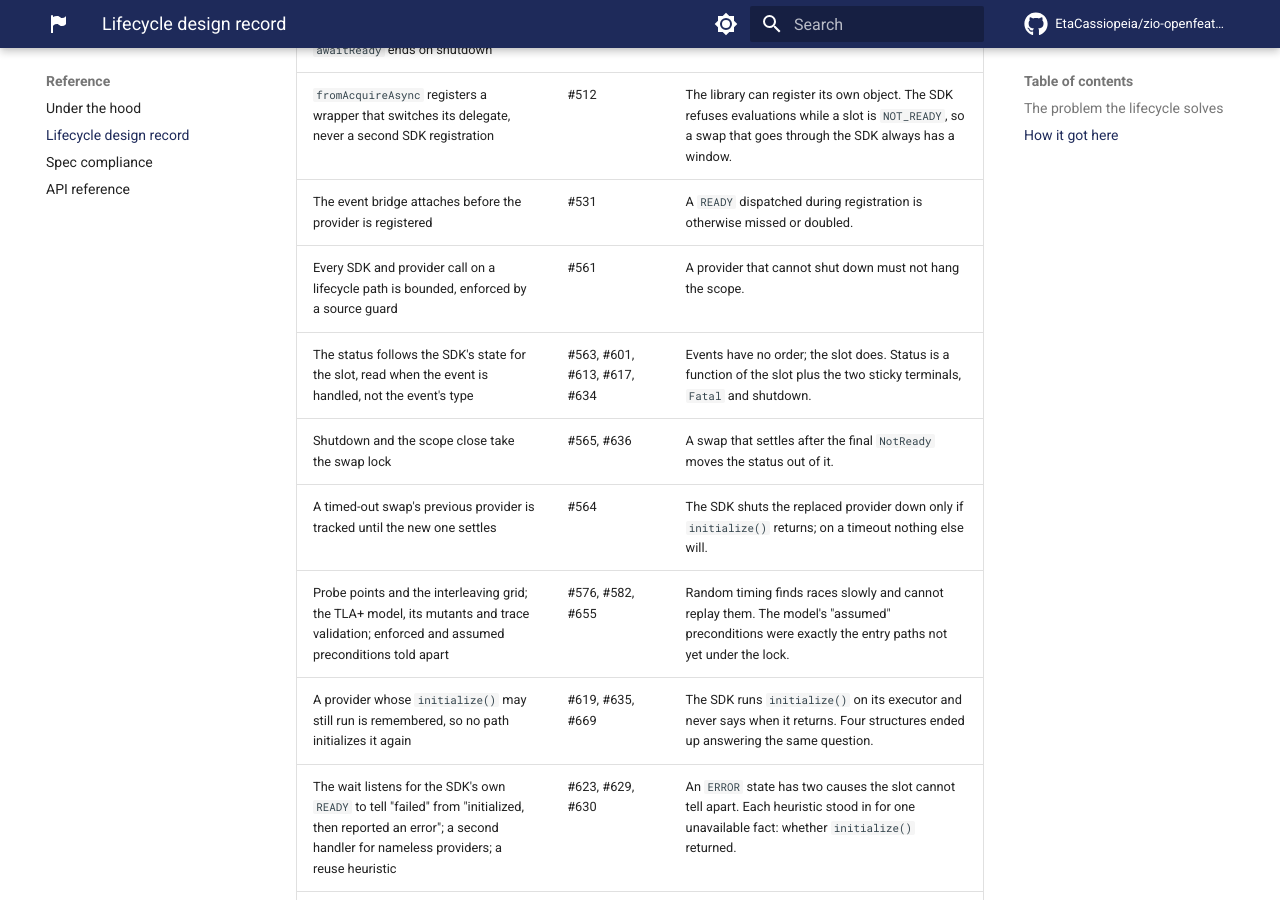
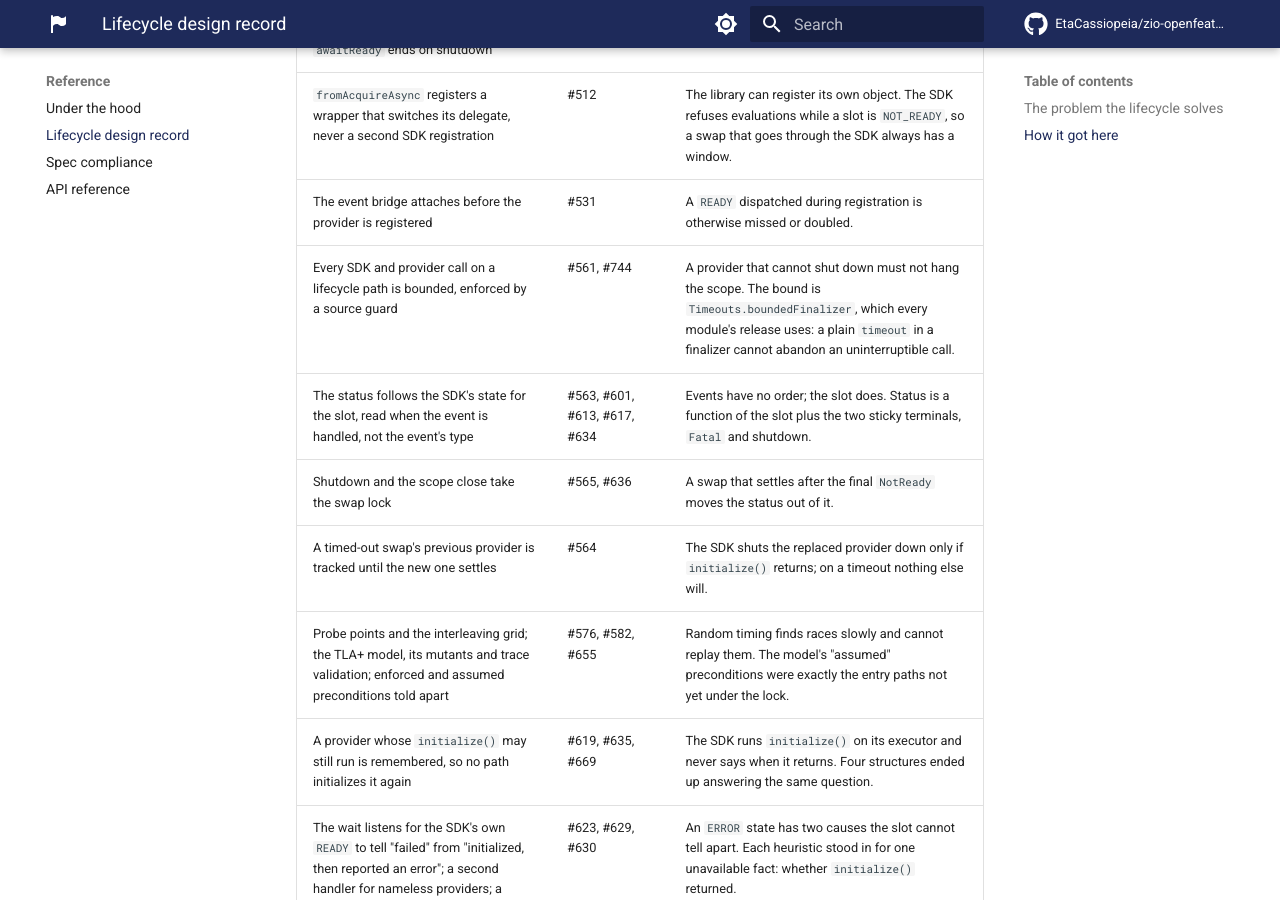
Before and after one commit to EtaCassiopeia/zio-openfeature, an MkDocs documentation site: the page built from docs/design/lifecycle.md, in a window 1280 px wide and 900 px high, scrolled down 1011 px. Built offline with MkDocs 1.6.1 and Material for MkDocs 9.7.7, drawn with Linux system fonts in a browser that asks for light colours; comment, search, counter and statistics services are not loaded.

Commit message:
Bound hung shutdowns in module finalizers (#762)

```diff
--- a/docs/design/lifecycle.md
+++ b/docs/design/lifecycle.md
@@ -25,7 +25,7 @@ design are not listed.
 | The instance's resources have one owner: the hub closes with the scope, `awaitReady` ends on shutdown | #435 | Teardown is one uninterruptible path. |
 | `fromAcquireAsync` registers a wrapper that switches its delegate, never a second SDK registration | #512 | The library can register its own object. The SDK refuses evaluations while a slot is `NOT_READY`, so a swap that goes through the SDK always has a window. |
 | The event bridge attaches before the provider is registered | #531 | A `READY` dispatched during registration is otherwise missed or doubled. |
-| Every SDK and provider call on a lifecycle path is bounded, enforced by a source guard | #561 | A provider that cannot shut down must not hang the scope. |
+| Every SDK and provider call on a lifecycle path is bounded, enforced by a source guard | #561, #744 | A provider that cannot shut down must not hang the scope. The bound is `Timeouts.boundedFinalizer`, which every module's release uses: a plain `timeout` in a finalizer cannot abandon an uninterruptible call. |
 | The status follows the SDK's state for the slot, read when the event is handled, not the event's type | #563, #601, #613, #617, #634 | Events have no order; the slot does. Status is a function of the slot plus the two sticky terminals, `Fatal` and shutdown. |
 | Shutdown and the scope close take the swap lock | #565, #636 | A swap that settles after the final `NotReady` moves the status out of it. |
 | A timed-out swap's previous provider is tracked until the new one settles | #564 | The SDK shuts the replaced provider down only if `initialize()` returns; on a timeout nothing else will. |
```
Also changed, not shown: CHANGELOG.md (+6 -0 lines), 10 other files.
